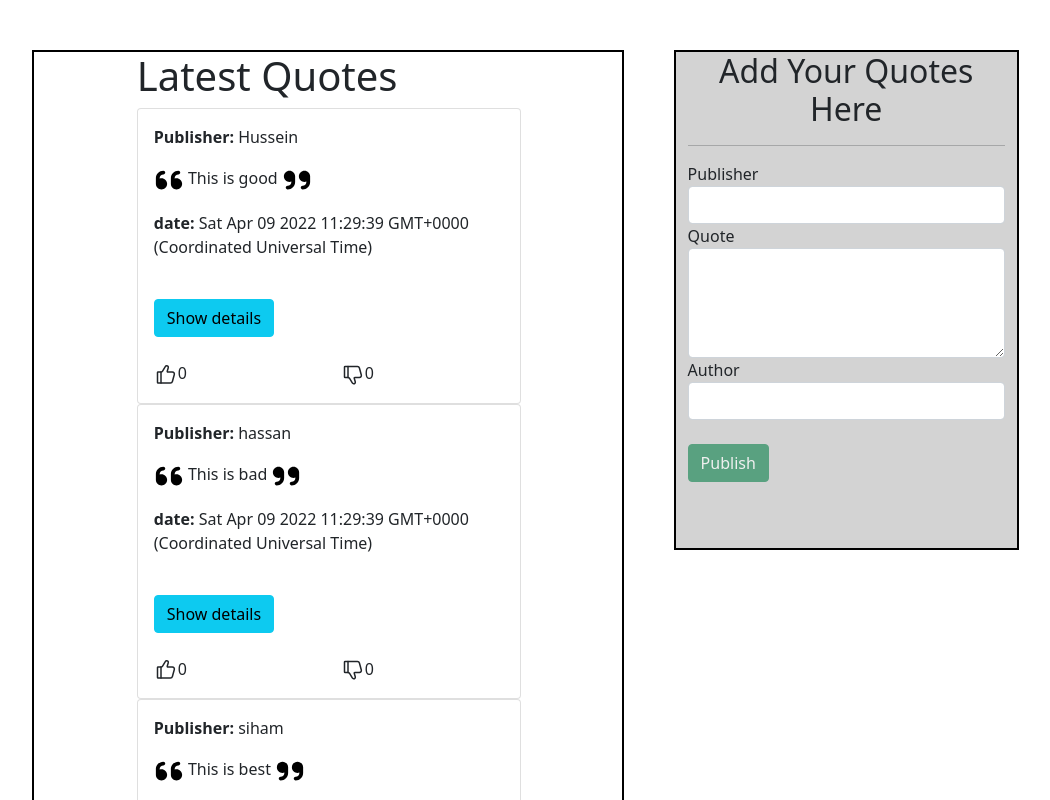
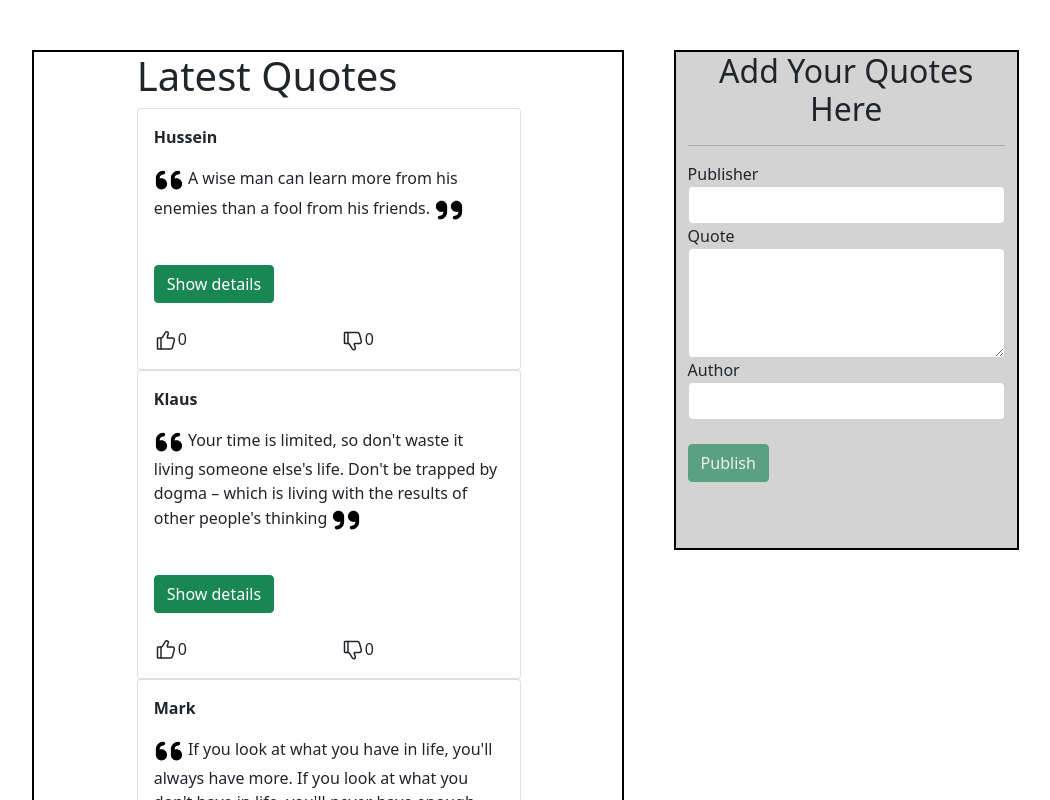
Before and after one commit to Hussein-omar-osman/quoteApp, an Angular app: page / in a window 1280 px wide. Shown: the top 800 px of the page, without its empty margins (32-1082 px from the left). Built offline with nearby package versions, Linux system fonts and the light colour scheme.

Commit message:
adding the date functionality

```diff
--- a/src/app/date-published.pipe.ts
+++ b/src/app/date-published.pipe.ts
@@ -4,7 +4,18 @@ import { Pipe, PipeTransform } from '@angular/core';
   name: 'datePublished',
 })
 export class DatePublishedPipe implements PipeTransform {
-  transform(value: unknown): unknown {
-    return null;
+  transform(value: any): number {
+    let today: Date = new Date();
+    let todayWithNoTime: any = new Date(
+      today.getFullYear(),
+      today.getMonth(),
+      today.getDate()
+    );
+    var dateDifference = Math.abs(value - todayWithNoTime);
+    const secondsInDay = 86400;
+    var dateDifferenceSeconds = dateDifference * 0.001;
+    var dayCounter = dateDifferenceSeconds / secondsInDay;
+
+    return Math.floor(dayCounter);
   }
 }
--- a/src/app/quote-details/quote-details.component.html
+++ b/src/app/quote-details/quote-details.component.html
@@ -1,7 +1,9 @@
 <p id="author"><strong>Author: </strong> {{ quote.author }}</p>
-<p><strong>Publsihed on: </strong>{{ quote.datePublished }} days ago</p>
+<p>
+  <strong>Publsihed: </strong>{{ quote.datePublished | datePublished }} days ago
+</p>
 <div class="votes">
-  <p id="votes"><strong>Upvotes: </strong>{{ quote.upvotes }}</p>
-  <p id="votes"><strong>Downvotes: </strong>{{ quote.downvotes }}</p>
+  <p id="votes"><strong>Likes: </strong>{{ quote.upvotes }}</p>
+  <p id="votes"><strong>Dislikes: </strong>{{ quote.downvotes }}</p>
 </div>
 <button (click)="deleteQuote(true)" class="btn btn-danger">Delete</button>
--- a/src/app/quote/quote.component.html
+++ b/src/app/quote/quote.component.html
@@ -8,7 +8,7 @@
             <div class="card" style="width: 24rem">
               <div class="card-body">
                 <p class="card-text">
-                  <strong>Publisher: </strong> {{ quote.publisher }}
+                  <strong>{{ quote.publisher }} </strong>
                 </p>
                 <p class="card-text">
                   <svg
@@ -33,16 +33,13 @@
                     />
                   </svg>
                 </p>
-                <p class="card-text">
-                  <strong>date: </strong> {{ quote.datePublished }}
-                </p>
                 <app-quote-details
                   *ngIf="quote.showDescription"
                   (delete)="clearQuote($event, i)"
                   [quote]="quote"
                 ></app-quote-details
                 ><br />
-                <button (click)="toggleDetails(i)" class="btn btn-info">
+                <button (click)="toggleDetails(i)" class="btn btn-success">
                   Show details
                 </button>
                 <br /><br />
--- a/src/app/quote/quote.component.ts
+++ b/src/app/quote/quote.component.ts
@@ -8,9 +8,24 @@ import { Quote } from '../quote';
 })
 export class QuoteComponent implements OnInit {
   allQuotes: Quote[] = [
-    new Quote('This is good', 'Hussein', 'Maclcom X', new Date()),
-    new Quote('This is bad', 'hassan', 'Maclcom z', new Date()),
-    new Quote('This is best', 'siham', 'Maclcom A', new Date()),
+    new Quote(
+      'A wise man can learn more from his enemies than a fool from his friends.',
+      'Hussein',
+      'Maclcom X',
+      new Date(2022, 3, 4)
+    ),
+    new Quote(
+      `Your time is limited, so don't waste it living someone else's life. Don't be trapped by dogma – which is living with the results of other people's thinking`,
+      'Klaus',
+      'Steve Jobs',
+      new Date(2022, 3, 4)
+    ),
+    new Quote(
+      `If you look at what you have in life, you'll always have more. If you look at what you don't have in life, you'll never have enough.`,
+      'Mark',
+      'Maclcom A',
+      new Date(2022, 3, 4)
+    ),
   ];
 
   addUpvote(value: number) {
```
